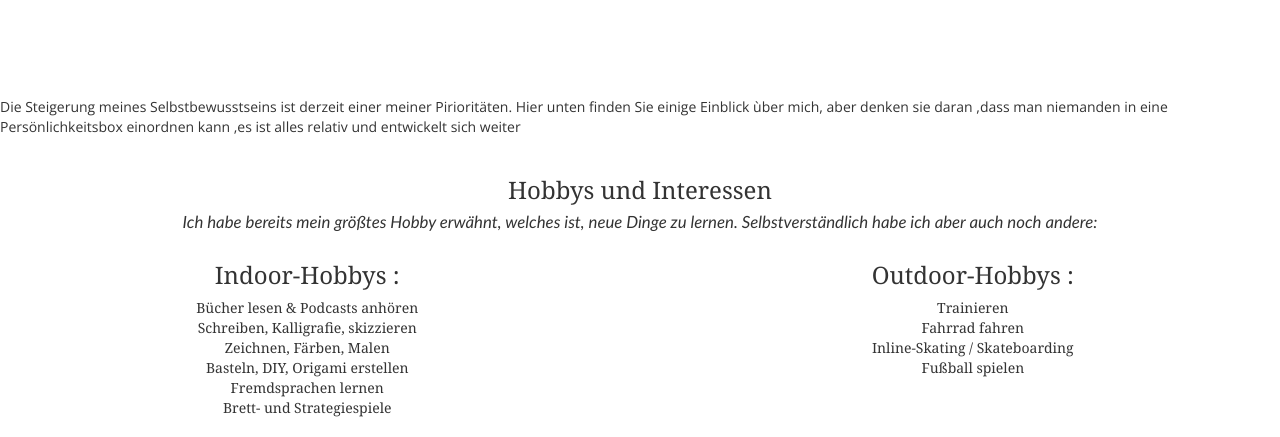
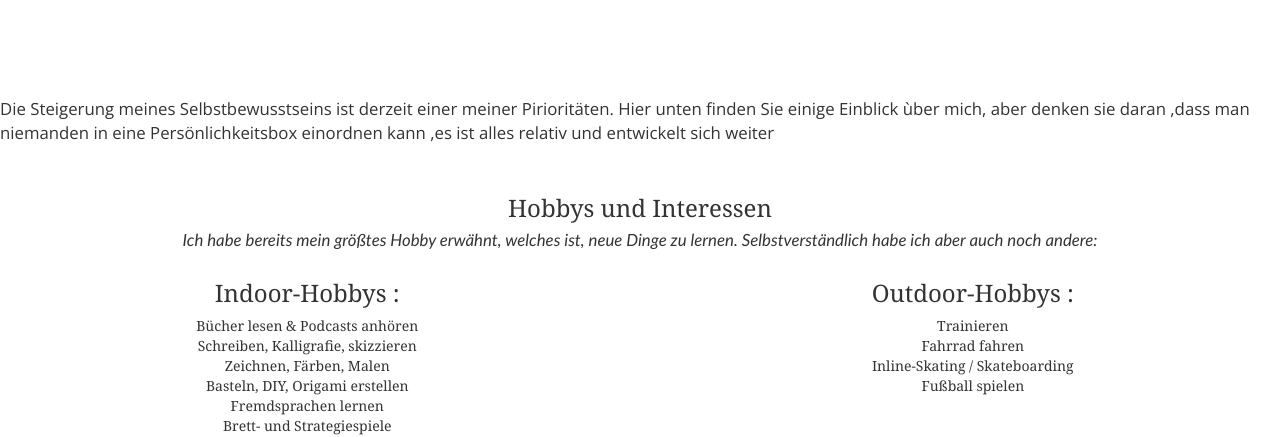
Before and after one commit to HamzaRafiki1A/HamzaeRafiki.com, a plain HTML site: page index.html in a window 1280 px wide. Shown: the part 4546-4983 px from the top of the page. Drawn offline with nearby package versions, Linux system fonts and the light colour scheme.

Commit message:
Update index.html

```diff
--- a/index.html
+++ b/index.html
@@ -561,8 +561,9 @@
         <!-- End Works section -->
 
       <div class="a">
-	      Die Steigerung meines Selbstbewusstseins ist derzeit einer meiner Pirioritäten. Hier unten finden Sie einige Einblick ùber mich,
+	   <p>    Die Steigerung meines Selbstbewusstseins ist derzeit einer meiner Pirioritäten. Hier unten finden Sie einige Einblick ùber mich,
 	      aber denken sie daran ,dass man niemanden in eine Persönlichkeitsbox einordnen kann ,es ist alles relativ und entwickelt sich weiter
+     </p>
       </div>
 	    </br>
 
```
